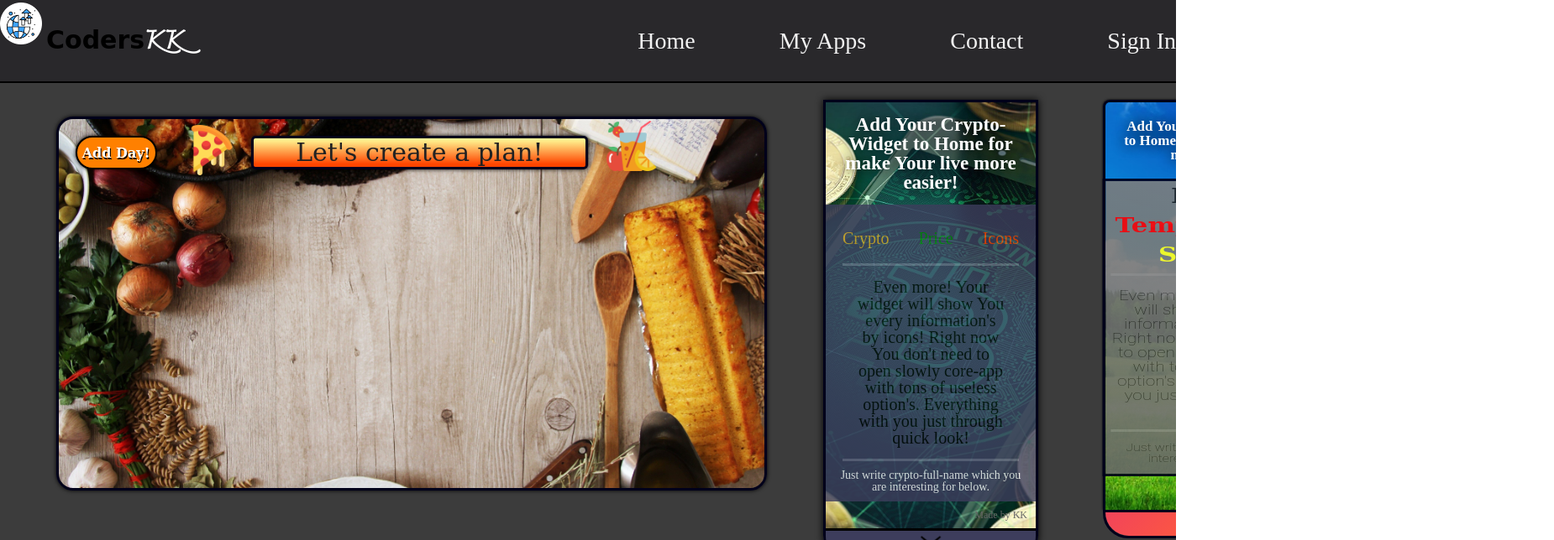
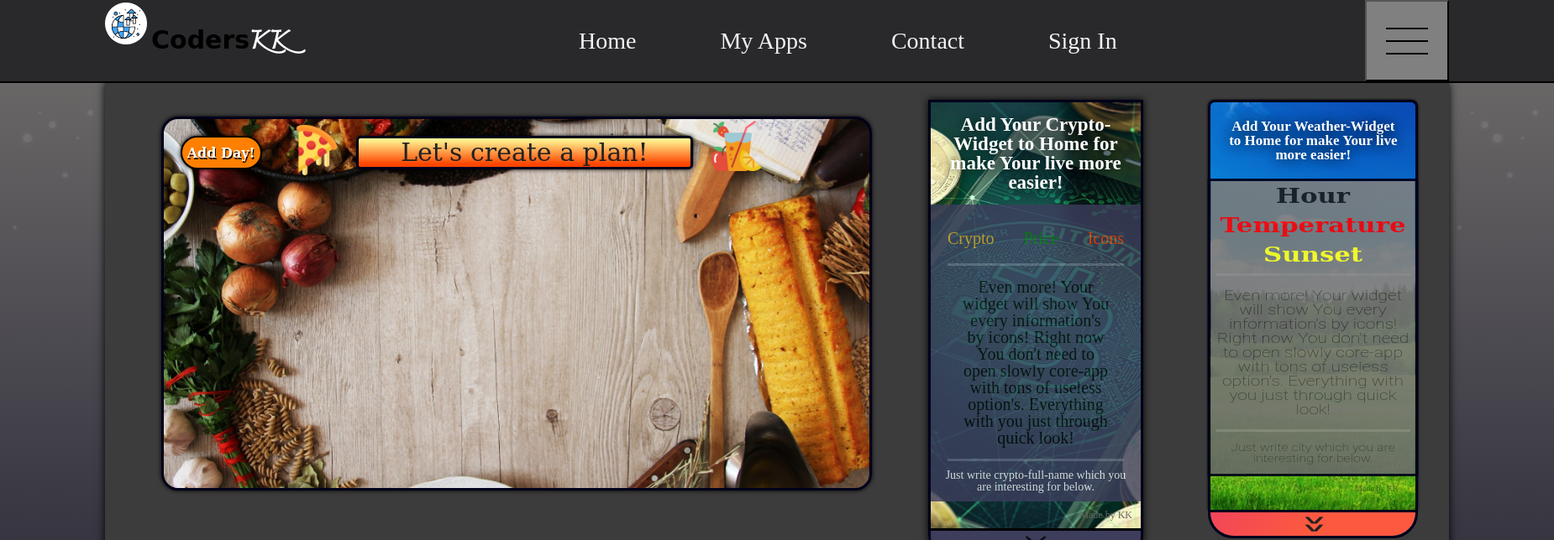
Before and after one commit to Konradk7/react-global-app, a React (Create React App) app: page / in a window 1280 px wide. Shown: the top 644 px of the page at 84% size, 1850 px wide, since content can reach past the window. Built offline with nearby package versions, Linux system fonts and the light colour scheme.

Commit message:
fix alb responsive

```diff
--- a/src/components/Header.js
+++ b/src/components/Header.js
@@ -1,9 +1,16 @@
-import React from 'react';
+import React, {useState} from 'react';
 import {
     Link
 } from "react-router-dom";
+import Menu from "../images/icons8-menu.svg";
 
-function Header() {
+function Header(props) {
+    const [showNav, setShowNav] = useState(false);
+
+    const handleShowNav = () => {
+        setShowNav(!showNav)
+    }
+
     return (
         <div className="header">
             <div className="header-container">
@@ -11,13 +18,13 @@ function Header() {
                     Coders
                     <span className="header-container__logo-element">KK</span>
                 </a>
-
-                <nav className="header-container__nav">
+                <nav className={`header-container__nav ${showNav ? "hide" : ""}`}>
                     <Link to="/">Home</Link>
                     <Link to="/my-apps">My Apps</Link>
                     <Link to="/contact">Contact</Link>
                     <Link to="/signIn">Sign In</Link>
                 </nav>
+                <button onClick={handleShowNav} style={{height: "100%", width: "100px", background: "gray"}}><img src={Menu} alt="menu"/></button>
 
             </div>
         </div>
--- a/src/sass/components/_Header.scss
+++ b/src/sass/components/_Header.scss
@@ -1,18 +1,18 @@
 
 .header {
   background: $color-header-navBar;
-  min-width: toRem(1400);
   border-bottom: toRem(2) solid black;
-
+  width: toRem(1850);
 
   &-container {
-    min-width: toRem(900);
     max-width: toRem(1600);
-    height: toRem(97);
+    margin: 0 auto;
     display: flex;
     justify-content: space-between;
+    height: toRem(97);
     align-items: center;
-    margin: 0 auto;
+    min-width: toRem(700);
+    width: auto;
 
     &__logo {
       font-size: toRem(30);
@@ -35,32 +35,68 @@
       }
 
       &-element {
+        color: $color-header-logo_elements;
         font-family: "Charmonman";
-        color: $color-header-logo_elements;
       }
     }
 
     &__nav {
       a {
+        width: toRem(200);
+        margin: toRem(50);
+        font-size: toRem(28);
+        text-decoration: none;
         font-family: "Rasa SemiBold";
-        font-size: toRem(28);
         color: $color-header-navBar_elements;
-        margin: toRem(50);
-        text-decoration: none;
-
 
         &:last-child {
           margin-right: 0;
         }
 
-
+        //@include mobile {
+        //  display: none;
+        //}
         &:hover {
-          color: $color-header-navBar_elements-hover;
           padding-bottom: toRem(26);
           border-bottom: toRem(2) solid $color-header-navBar_elements-hover;
+          color: $color-header-navBar_elements-hover;
+
 
         }
       }
+
     }
+
   }
 }
+
+//.header-container__nav-hamburger {
+//  display: none;
+//
+//  padding: 2px;
+//  cursor: pointer;
+//  margin-right: 5px;
+//  &:hover{
+//    display: block;
+//    box-shadow: 0 0 3px 0 gray;
+//  }
+//  @include mobile {
+//    display: block;
+//
+//  }
+//  span{
+//    background: black;
+//    width: 65px;
+//    height: 12px;
+//    margin: 7px;
+//    border-radius: 13px;
+//
+//    @include mobile {
+//      display: block;
+//    }
+//  }
+//}
+
+.hide {
+  display: none;
+}
--- a/src/sass/components/_Home.scss
+++ b/src/sass/components/_Home.scss
@@ -1,20 +1,20 @@
 
 .main {
+  background: $color-weather-home;
   min-height: calc(100vh - 99px);
-  height: auto;
-  min-width: toRem(1400);
-  background: $color-weather-home;
   overflow: auto;
   position: relative;
+  height: auto;
+  width: toRem(1850);
 
   &-background {
     position: relative;
 
     &__circle {
+      position: absolute;
       height: toRem(5);
       width: toRem(5);
       background: white;
-      position: absolute;
       border-radius: 50%;
       box-shadow: 0 0 toRem(5) 0 white;
       opacity: 0.1;
@@ -88,18 +88,23 @@
       }
     }
   }
+
   &-background-2 {
     position: relative;
+
     &__circle {
+      position: absolute;
       height: toRem(5);
       width: toRem(5);
       background: white;
-      position: absolute;
       border-radius: 50%;
       box-shadow: 0 0 toRem(5) 0 white;
       opacity: 0.1;
       z-index: 1;
-
+      //@include mobile {
+      //  height: 0;
+      //  width: 0;
+      //}
 
 
       @keyframes scale-frames {
@@ -173,18 +178,27 @@
 
   .main-container {
     width: toRem(1600);
-    min-height: toRem(800);
-    height: auto;
-    background: $color-main-background;
     margin: 0 auto;
     box-shadow: 0 0 toRem(10) 0 black;
+    background: $color-main-background;
+    min-height: toRem(800);
+    height: 100%;
     z-index: 10;
     position: relative;
 
 
   }
 }
+
 .main-page {
   display: flex;
   justify-content: space-around;
+
+  @include mobile {
+    flex-wrap: wrap;
+  }
 }
+//Yes i know it's really bad:P i will fix it later
+html {
+  overflow: hidden;
+}
```
Also changed, not shown: src/images/icons8-menu.svg (added).
